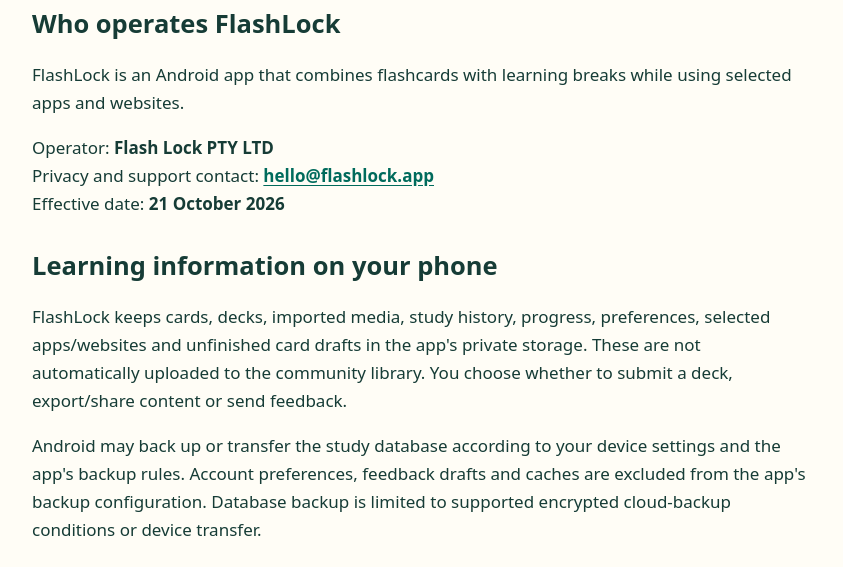
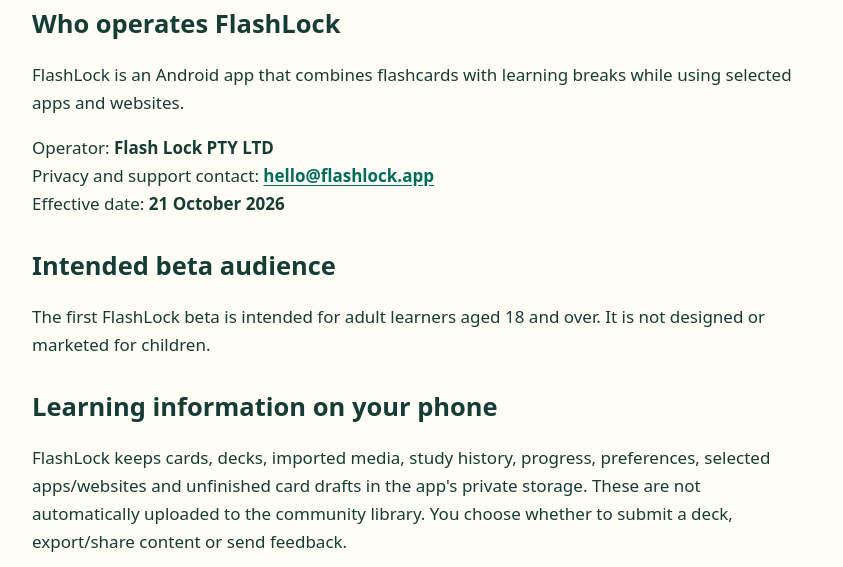
Before and after one commit to flashlockhub/flashlock-privacy, a plain HTML site: page index.html in a window 1280 px wide. Shown: the part 188-755 px from the top of the page, without its empty margins (218-1061 px from the left). Drawn offline with Linux system fonts and the light colour scheme.

Commit message:
Clarify the adult-focused FlashLock beta audience

```diff
--- a/index.html
+++ b/index.html
@@ -5,6 +5,8 @@
 <p>Operator: <strong>Flash Lock PTY LTD</strong><br />
 Privacy and support contact: <strong><a href="mailto:hello@flashlock.app">hello@flashlock.app</a></strong><br />
 Effective date: <strong>21 October 2026</strong></p>
+<h2 id="intended-beta-audience">Intended beta audience</h2>
+<p>The first FlashLock beta is intended for adult learners aged 18 and over. It is not designed or marketed for children.</p>
 <h2 id="learning-information-on-your-phone">Learning information on your phone</h2>
 <p>FlashLock keeps cards, decks, imported media, study history, progress, preferences, selected apps/websites and unfinished card drafts in the app's private storage. These are not automatically uploaded to the community library. You choose whether to submit a deck, export/share content or send feedback.</p>
 <p>Android may back up or transfer the study database according to your device settings and the app's backup rules. Account preferences, feedback drafts and caches are excluded from the app's backup configuration. Database backup is limited to supported encrypted cloud-backup conditions or device transfer.</p>
```
